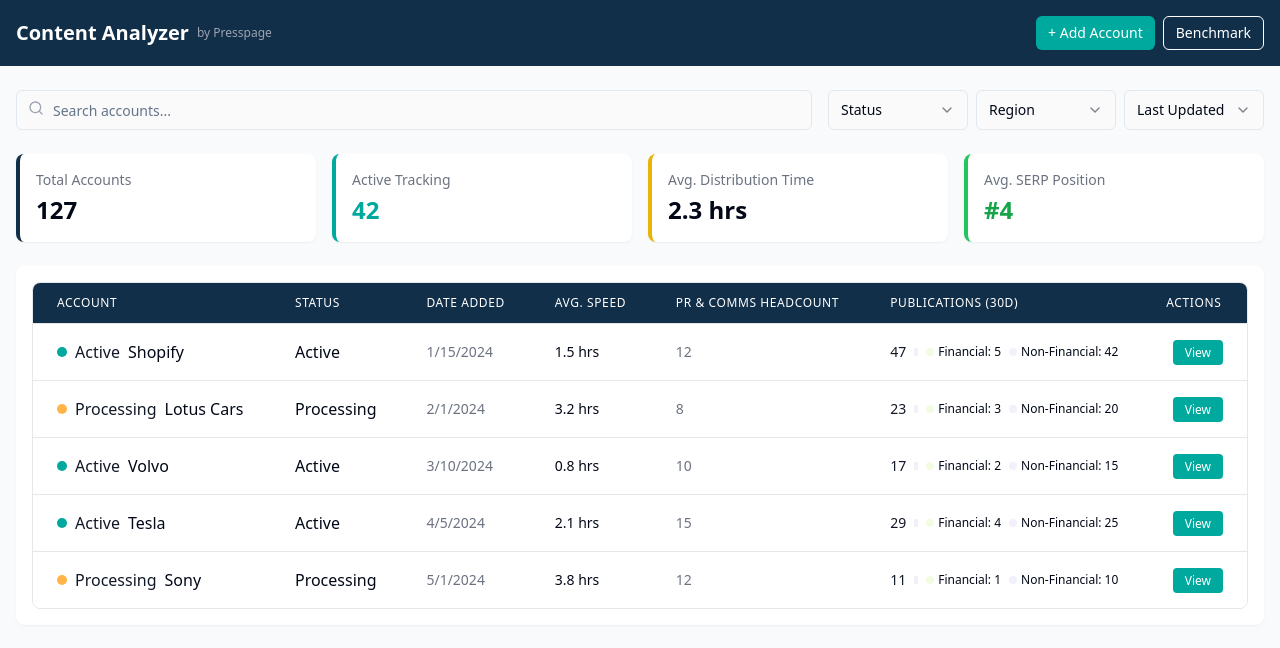
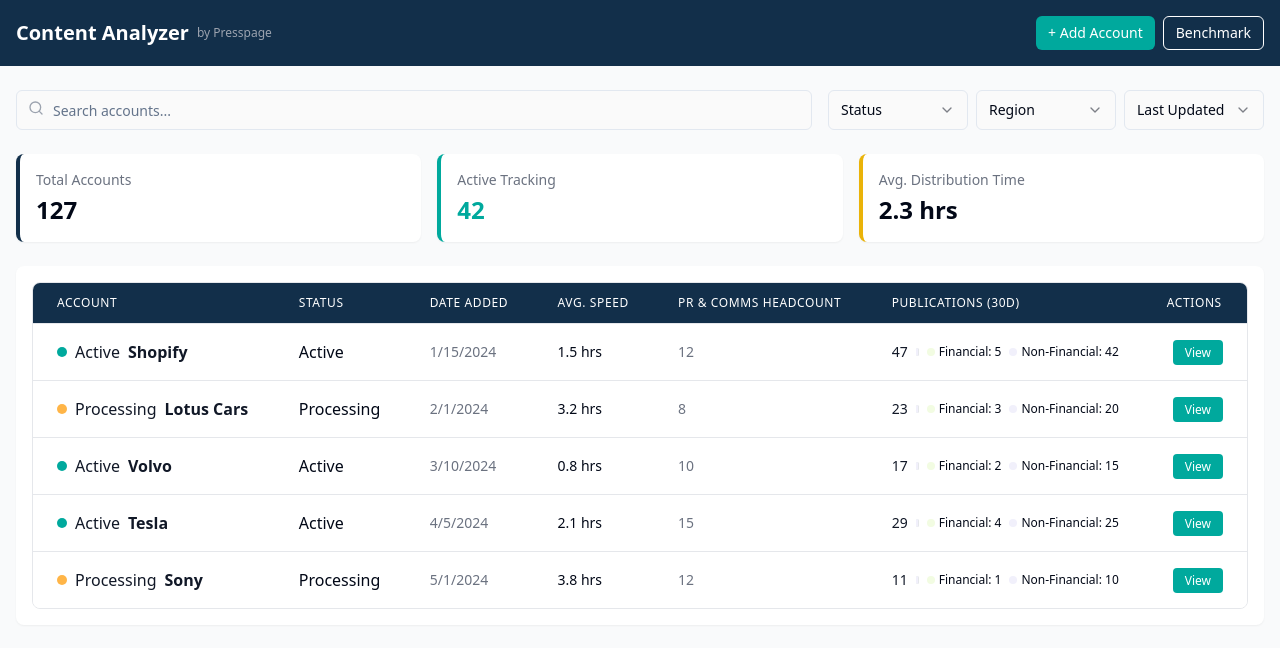
Before and after one commit to BenPlaybook/presspage-insight-pulse, a React (Vite) app: page / in a window 1280 px wide. Shown: the top 648 px of the page. Built offline with nearby package versions, Linux system fonts and the light colour scheme.

Commit message:
Fix: Improve account name display and remove SERP card
- Improved the display of account names in the accounts table.
- Removed the "Avg. SERP Position" metric card from the dashboard.

```diff
--- a/src/components/AccountsTable.tsx
+++ b/src/components/AccountsTable.tsx
@@ -119,7 +119,7 @@ export const AccountsTable = () => {
               <td className="px-6 py-4 whitespace-nowrap">
                 <div className="flex items-center">
                   <StatusIndicator status={account.status} />
-                  <span className="ml-2 font-medium">{account.name}</span>
+                  <span className="ml-2 font-semibold text-gray-900">{account.name}</span>
                 </div>
               </td>
               <td className="px-6 py-4 whitespace-nowrap">
--- a/src/pages/Index.tsx
+++ b/src/pages/Index.tsx
@@ -1,3 +1,4 @@
+
 import React, { useState } from 'react';
 import { Search } from 'lucide-react';
 import { Header } from '@/components/Header';
@@ -21,8 +22,7 @@ const Index = () => {
   const metrics = {
     totalAccounts: 127,
     activeTracking: 42,
-    averageDistributionTime: '2.3 hrs',
-    averageSerpPosition: '#4'
+    averageDistributionTime: '2.3 hrs'
   };
 
   return (
@@ -75,7 +75,7 @@ const Index = () => {
         </div>
 
         {/* Key metrics */}
-        <div className="grid grid-cols-1 md:grid-cols-2 lg:grid-cols-4 gap-4 mb-6">
+        <div className="grid grid-cols-1 md:grid-cols-3 gap-4 mb-6">
           <MetricCard
             title="Total Accounts"
             value={metrics.totalAccounts}
@@ -92,12 +92,6 @@ const Index = () => {
             value={metrics.averageDistributionTime}
             className="border-l-4 border-yellow-500"
           />
-          <MetricCard
-            title="Avg. SERP Position"
-            value={metrics.averageSerpPosition}
-            className="border-l-4 border-green-500"
-            valueClassName="text-green-600"
-          />
         </div>
 
         {/* Accounts table */}
```
